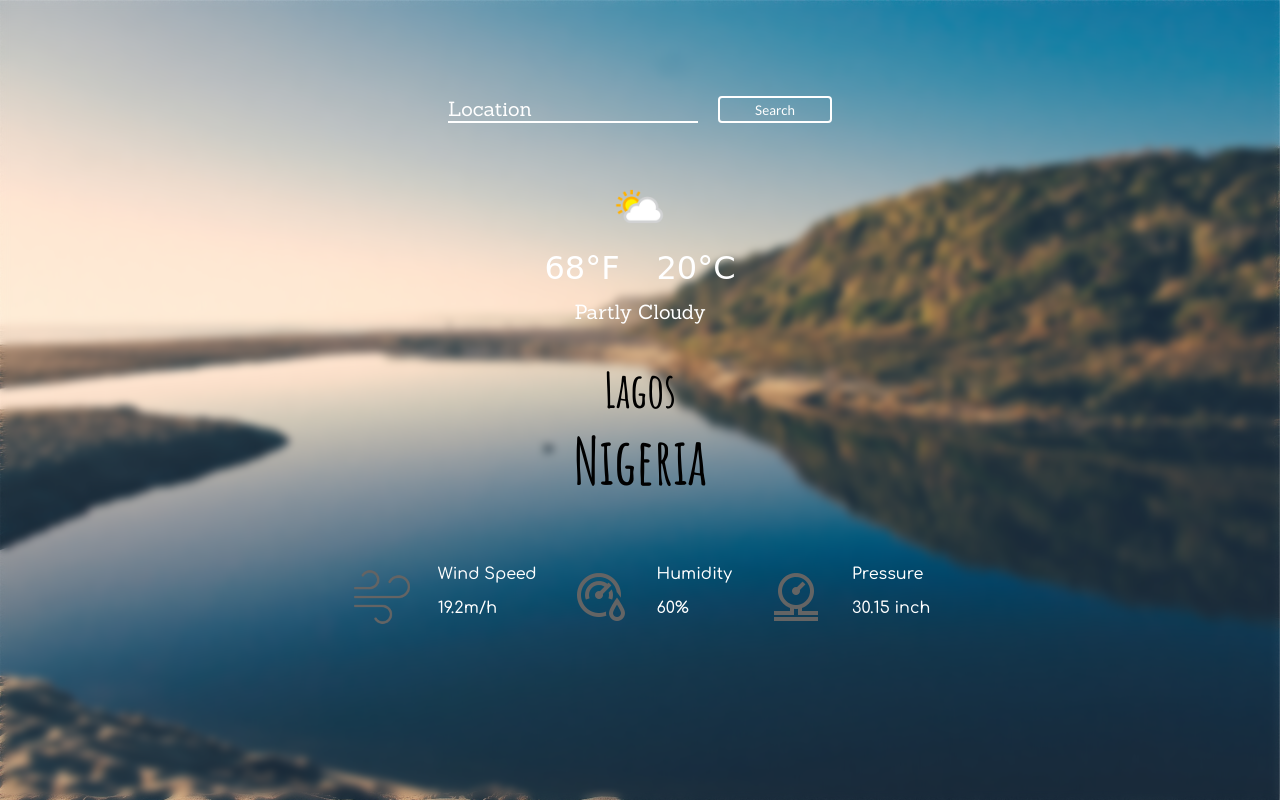
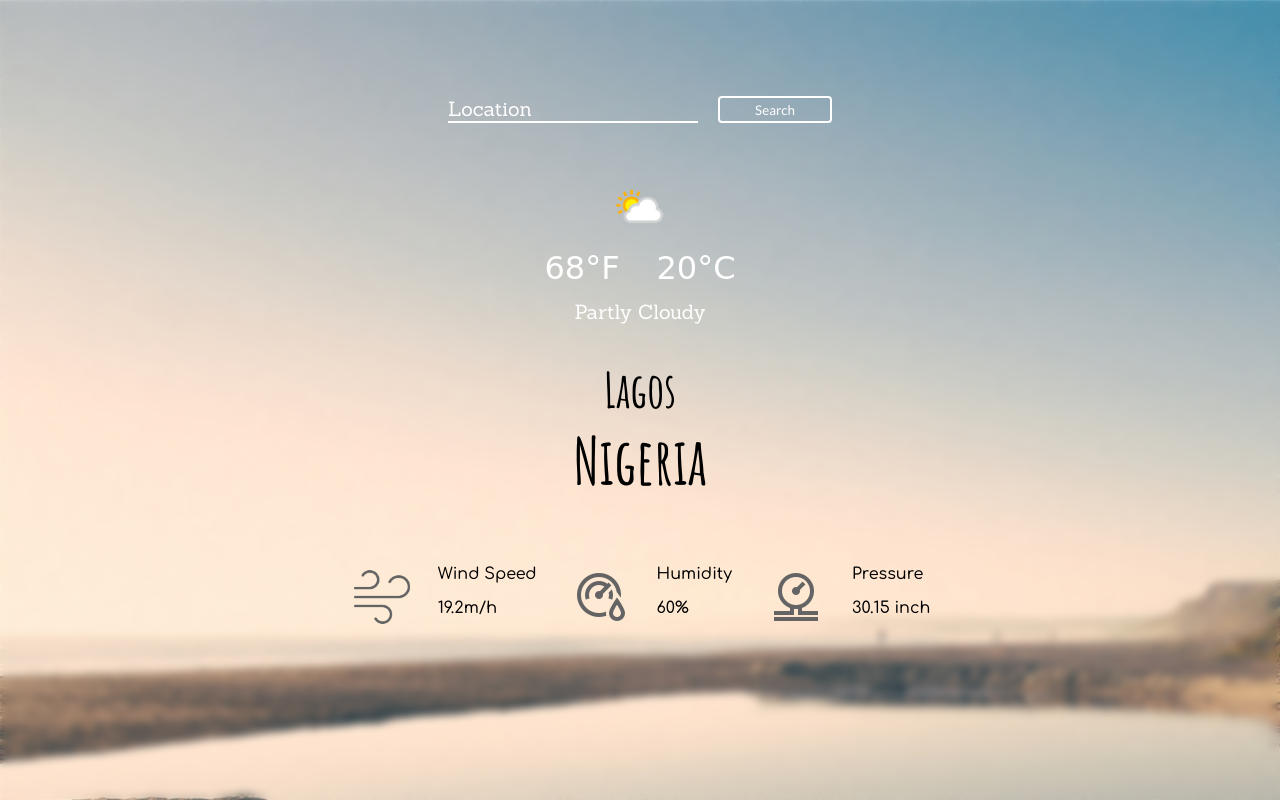
Before and after one commit to TruePadawan/Weather-App, a plain HTML site: page index.html in a window 1280 px wide. Drawn offline with Linux system fonts and the light colour scheme; no server answers; a web font is replaced by a local one.

Commit message:
minor styling change

```diff
--- a/style.css
+++ b/style.css
@@ -22,7 +22,6 @@ body {
 
     height: 100%;
     background-image: url(./resources/background.jpg);
-    background-size: cover;
     background-repeat: no-repeat;
 
     display: flex;
@@ -147,7 +146,7 @@ button:hover {
 }
 
 .extra-info>li>span {
-    color: white;
+    color: black;
     width: 100%;
     display: flex;
     flex-direction: column;
```
